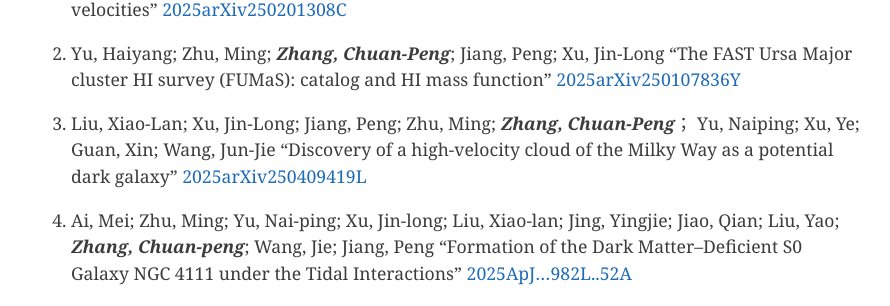
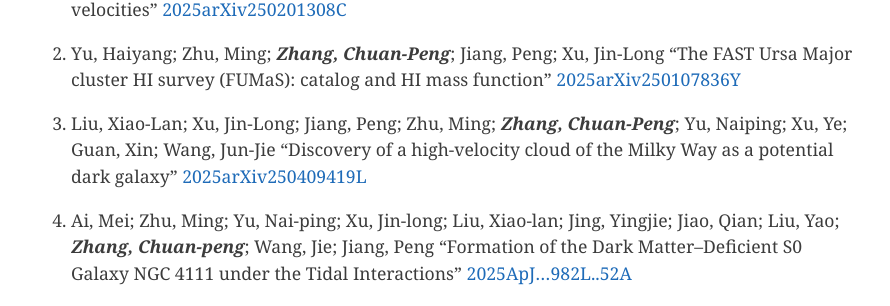
Before and after one commit to zcp521/zcp521.github.io, a Jekyll site: the page built from pub.md, in a window 1280 px wide and 900 px high, scrolled down 643 px. Shown: the part 149-455 px from the top of the window, without its empty margins (193-1083 px from the left). Built offline with Jekyll 4.4.1, drawn with Linux system fonts in a browser that asks for light colours.

Commit message:
Update pub.md

```diff
--- a/pub.md
+++ b/pub.md
@@ -23,7 +23,7 @@ tagline: "My publication list"
 	"The FAST Ursa Major cluster HI survey (FUMaS): catalog and HI mass function"
 	[2025arXiv250107836Y](https://ui.adsabs.harvard.edu/abs/2025arXiv250107836Y/abstract)
 
-80. Liu, Xiao-Lan; Xu, Jin-Long; Jiang, Peng; Zhu, Ming; ***Zhang, Chuan-Peng***； Yu, Naiping; Xu, Ye; Guan, Xin; Wang, Jun-Jie
+80. Liu, Xiao-Lan; Xu, Jin-Long; Jiang, Peng; Zhu, Ming; ***Zhang, Chuan-Peng***; Yu, Naiping; Xu, Ye; Guan, Xin; Wang, Jun-Jie
 	"Discovery of a high-velocity cloud of the Milky Way as a potential dark galaxy"
 	[2025arXiv250409419L](https://ui.adsabs.harvard.edu/abs/2025arXiv250409419L/abstract)
 
```
